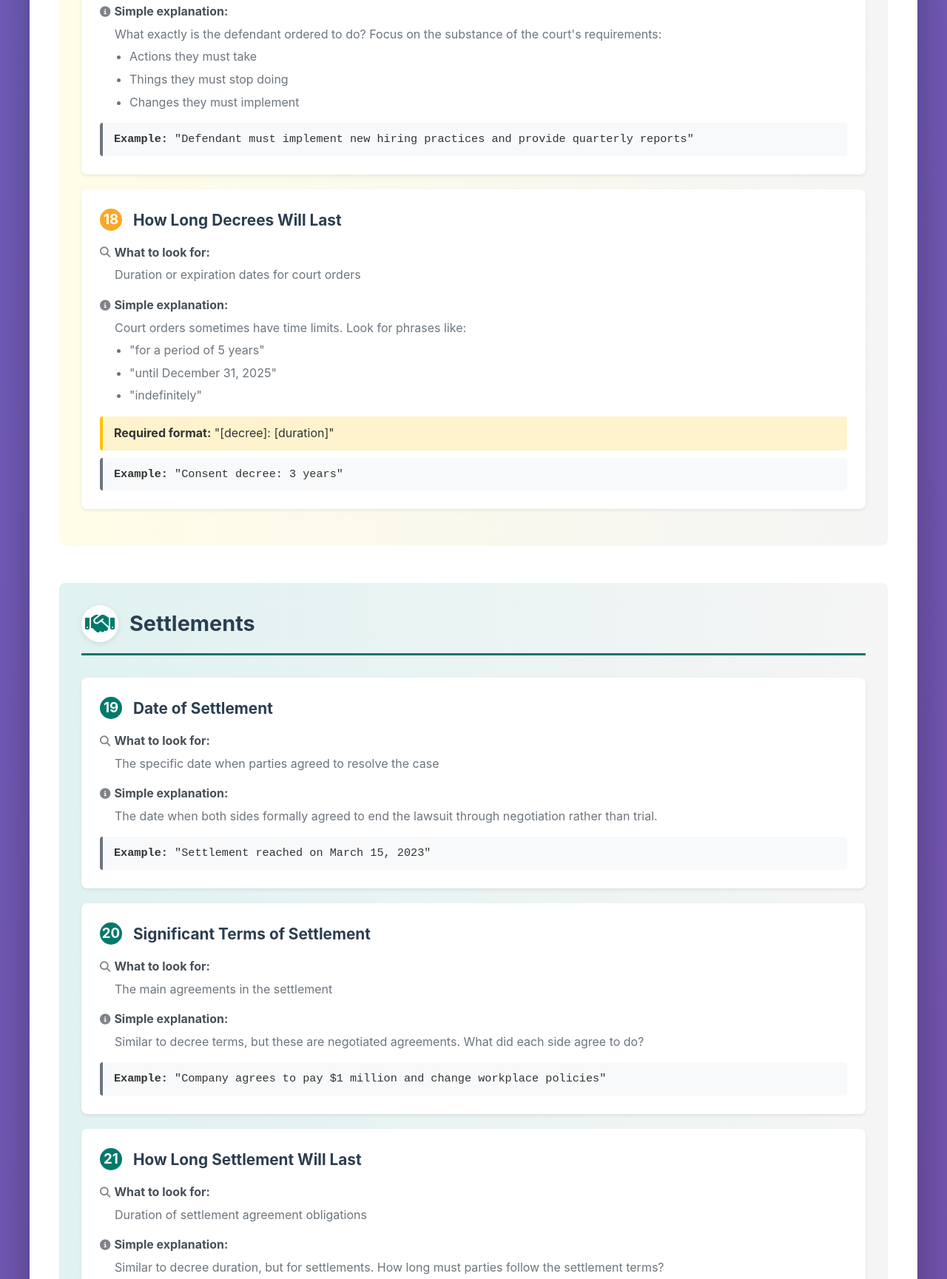
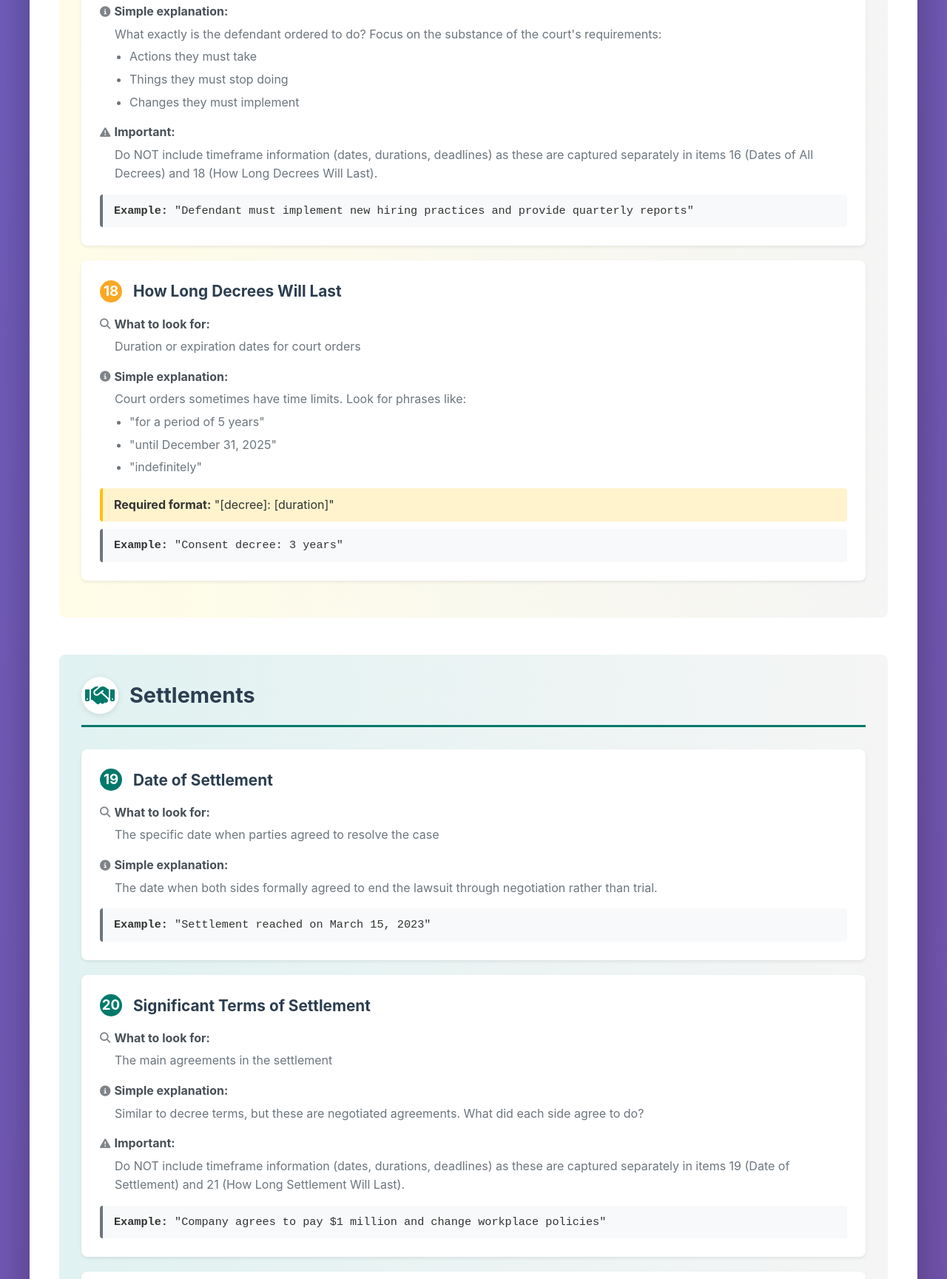
Before and after one commit to Yao-Dou/legal-checklist-definitions, a plain HTML site: page index.html in a window 1280 px wide. Shown: the part 10120-11849 px from the top of the page at 74% size. Drawn offline with Linux system fonts and the light colour scheme.

Commit message:
update timeframe information

```diff
--- a/index.html
+++ b/index.html
@@ -875,6 +875,10 @@
                             </ul>
                         </div>
                     </div>
+                    <div class="field">
+                        <div class="field-label"><i class="fas fa-exclamation-triangle"></i> Important:</div>
+                        <div class="field-content">Do NOT include timeframe information (dates, durations, deadlines) as these are captured separately in items 16 (Dates of All Decrees) and 18 (How Long Decrees Will Last).</div>
+                    </div>
                     <div class="example-box">
                         <strong>Example:</strong> "Defendant must implement new hiring practices and provide quarterly reports"
                     </div>
@@ -937,6 +941,10 @@
                     <div class="field">
                         <div class="field-label"><i class="fas fa-info-circle"></i> Simple explanation:</div>
                         <div class="field-content">Similar to decree terms, but these are negotiated agreements. What did each side agree to do?</div>
+                    </div>
+                    <div class="field">
+                        <div class="field-label"><i class="fas fa-exclamation-triangle"></i> Important:</div>
+                        <div class="field-content">Do NOT include timeframe information (dates, durations, deadlines) as these are captured separately in items 19 (Date of Settlement) and 21 (How Long Settlement Will Last).</div>
                     </div>
                     <div class="example-box">
                         <strong>Example:</strong> "Company agrees to pay $1 million and change workplace policies"
```
Also changed, not shown: 1 other file.
